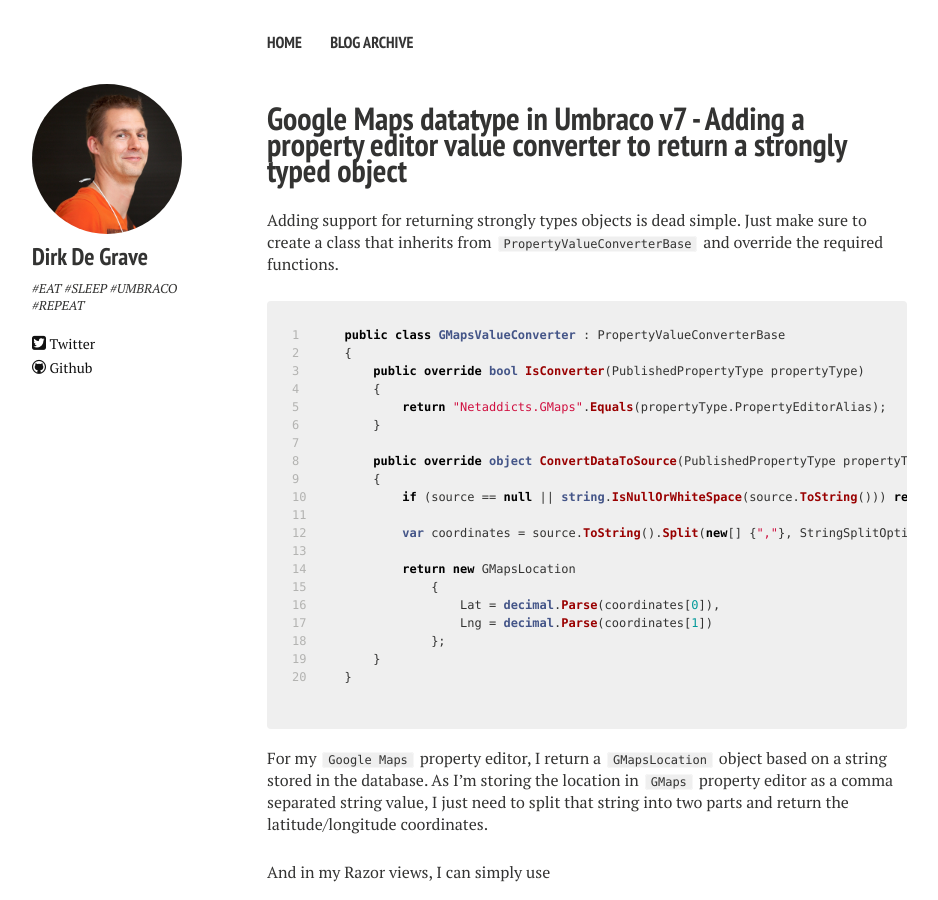
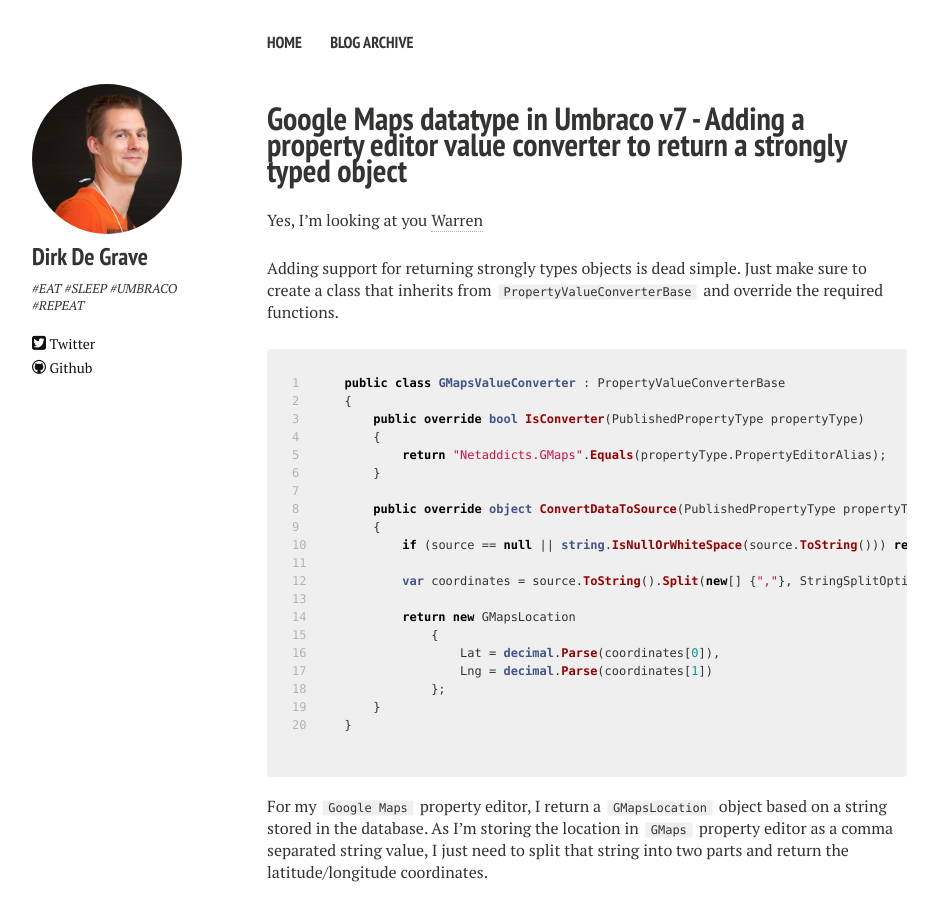
Before and after one commit to netaddicts/netaddicts.github.io, a Jekyll site: the page built from _posts/2014-01-27-a-property-value-converter-for-gmaps-property-editor.md, in a window 1280 px wide and 900 px high. Shown: the whole window, without its empty margins (53-991 px from the left). Built offline with Jekyll 4.4.1, drawn with Linux system fonts in a browser that asks for light colours; nearby versions of some CDN libraries; comment, search, counter and statistics services are not loaded.

Commit message:
Minor update as links don't seem to work in intro

```diff
--- a/_posts/2014-01-27-a-property-value-converter-for-gmaps-property-editor.md
+++ b/_posts/2014-01-27-a-property-value-converter-for-gmaps-property-editor.md
@@ -1,10 +1,12 @@
 ---
 layout: post
 title: Google Maps datatype in Umbraco v7 - Adding a property editor value converter to return a strongly typed object
-description: Following up on my last blog post on enabling Google Maps property editor and driven by community comments received (Yes, looking at you [Warren](https://twitter.com/warrenbuckley/status/426735250606391296)), I added support for returning a strongly typed object from my property editor for use in Razor views
+description: Following up on my last blog post on enabling Google Maps property editor and driven by community comments received, I added support for returning a strongly typed object from my property editor for use in Razor views
 category: umbraco
 tags: [umbraco, v7, propertyeditors, google, maps, places, editorvalueconverter]
 ---
+
+Yes, I'm looking at you [Warren](https://twitter.com/warrenbuckley/status/426735250606391296)
 
 Adding support for returning strongly types objects is dead simple. Just make sure to create a class that inherits from <code>PropertyValueConverterBase</code> and override the required functions.
 
```
